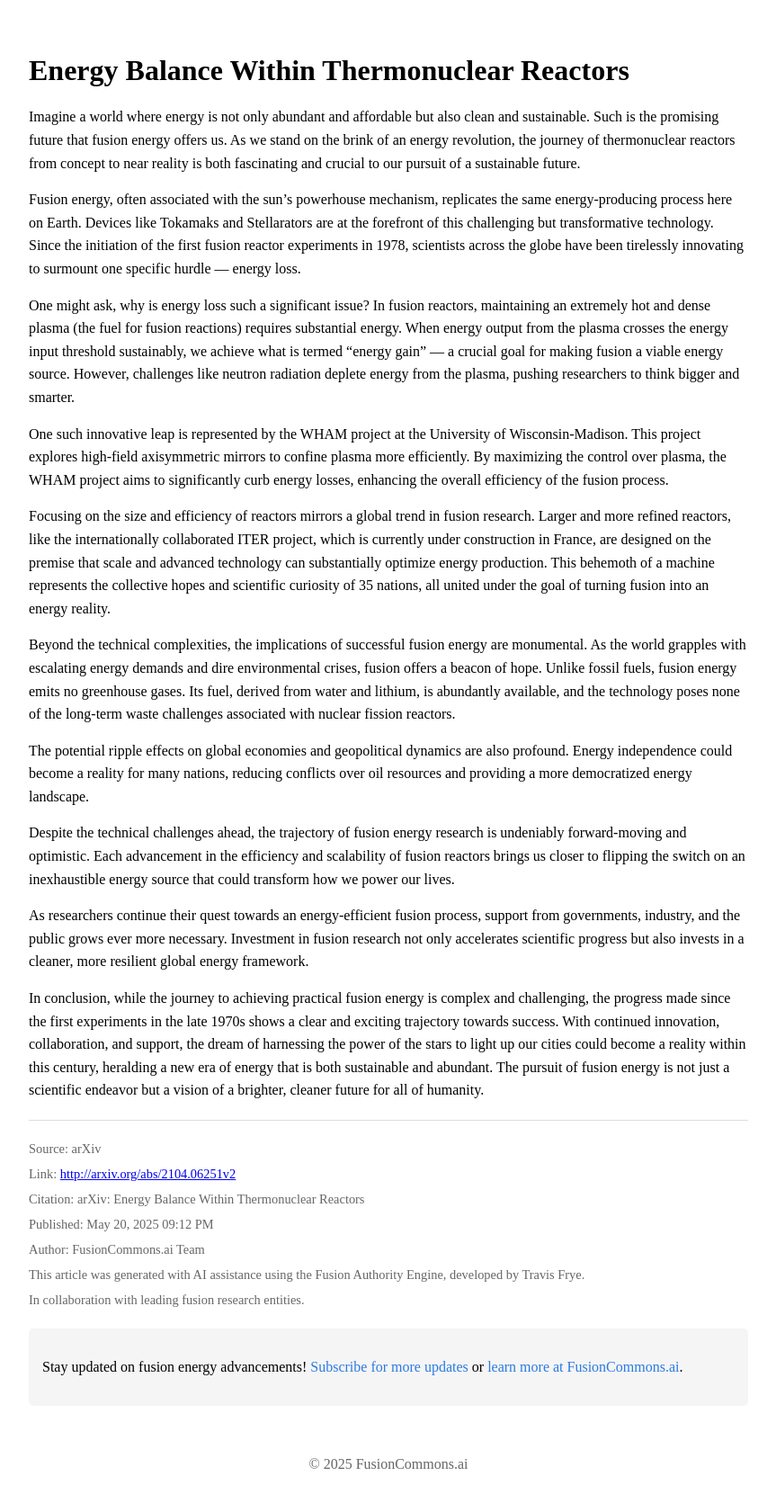
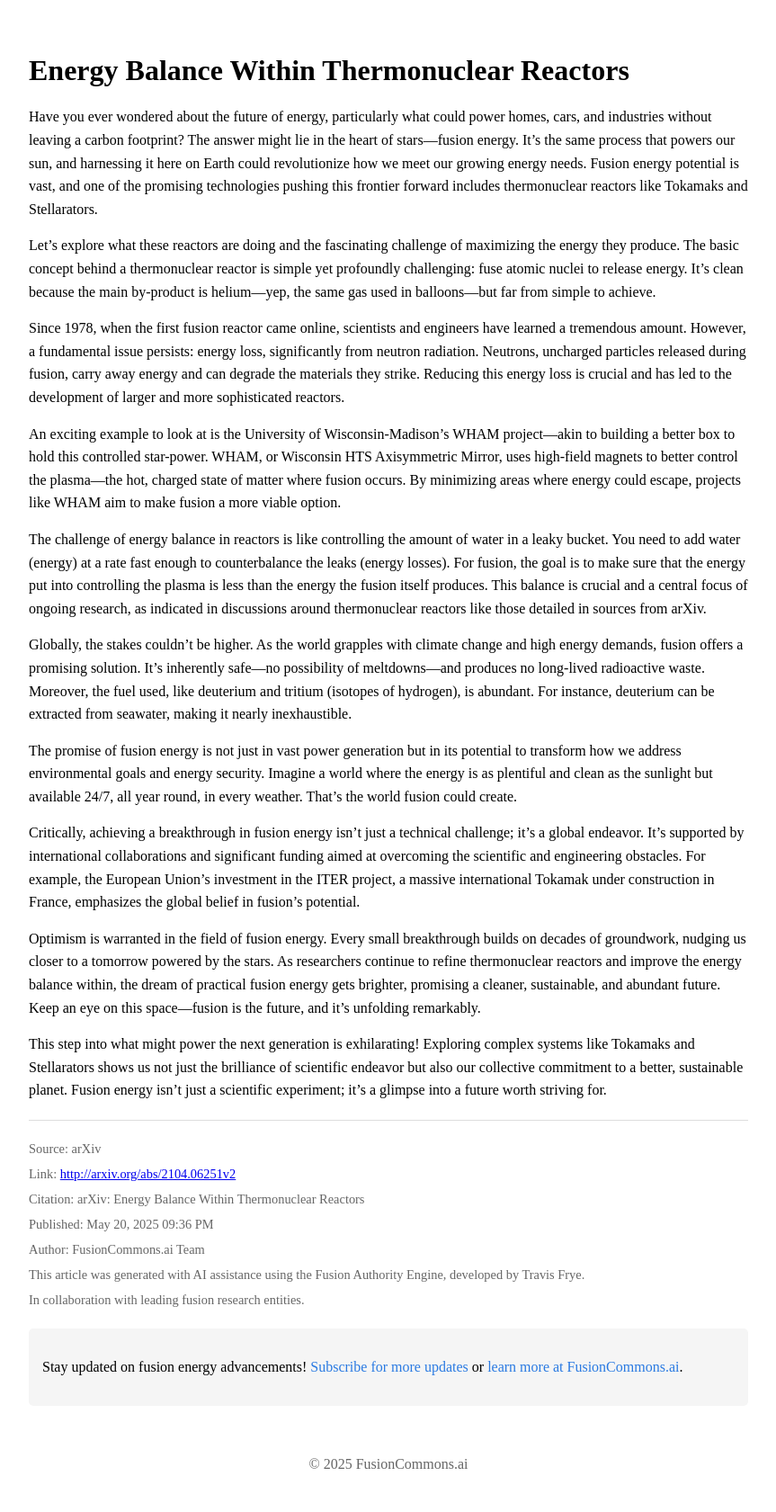
Before and after one commit to hyperpoint/hyperpoint.github.io, a Jekyll site: the page built from _posts/2021-04-01-11953544f67835b8c88834488b6dcaed-energy-balance-within-thermonuclear-reactors.md, in a window 1280 px wide. Shown: the part 201-1882 px from the top of the page at 90% size, without its empty margins (208-1071 px from the left). Built offline with Jekyll 4.4.1, drawn with Linux system fonts in a browser that asks for light colours.

Commit message:
Update blog post: Energy Balance Within Thermonuclear Reactors

```diff
--- a/_posts/2021-04-01-11953544f67835b8c88834488b6dcaed-energy-balance-within-thermonuclear-reactors.md
+++ b/_posts/2021-04-01-11953544f67835b8c88834488b6dcaed-energy-balance-within-thermonuclear-reactors.md
@@ -12,22 +12,22 @@ link: "http://arxiv.org/abs/2104.06251v2"
 citation: "arXiv: Energy Balance Within Thermonuclear Reactors"
 ---
 
-Imagine a world where energy is not only abundant and affordable but also clean and sustainable. Such is the promising future that fusion energy offers us. As we stand on the brink of an energy revolution, the journey of thermonuclear reactors from concept to near reality is both fascinating and crucial to our pursuit of a sustainable future.
+Have you ever wondered about the future of energy, particularly what could power homes, cars, and industries without leaving a carbon footprint? The answer might lie in the heart of stars—fusion energy. It's the same process that powers our sun, and harnessing it here on Earth could revolutionize how we meet our growing energy needs. Fusion energy potential is vast, and one of the promising technologies pushing this frontier forward includes thermonuclear reactors like Tokamaks and Stellarators.
 
-Fusion energy, often associated with the sun's powerhouse mechanism, replicates the same energy-producing process here on Earth. Devices like Tokamaks and Stellarators are at the forefront of this challenging but transformative technology. Since the initiation of the first fusion reactor experiments in 1978, scientists across the globe have been tirelessly innovating to surmount one specific hurdle — energy loss.
+Let’s explore what these reactors are doing and the fascinating challenge of maximizing the energy they produce. The basic concept behind a thermonuclear reactor is simple yet profoundly challenging: fuse atomic nuclei to release energy. It's clean because the main by-product is helium—yep, the same gas used in balloons—but far from simple to achieve.
 
-One might ask, why is energy loss such a significant issue? In fusion reactors, maintaining an extremely hot and dense plasma (the fuel for fusion reactions) requires substantial energy. When energy output from the plasma crosses the energy input threshold sustainably, we achieve what is termed "energy gain" — a crucial goal for making fusion a viable energy source. However, challenges like neutron radiation deplete energy from the plasma, pushing researchers to think bigger and smarter.
+Since 1978, when the first fusion reactor came online, scientists and engineers have learned a tremendous amount. However, a fundamental issue persists: energy loss, significantly from neutron radiation. Neutrons, uncharged particles released during fusion, carry away energy and can degrade the materials they strike. Reducing this energy loss is crucial and has led to the development of larger and more sophisticated reactors.
 
-One such innovative leap is represented by the WHAM project at the University of Wisconsin-Madison. This project explores high-field axisymmetric mirrors to confine plasma more efficiently. By maximizing the control over plasma, the WHAM project aims to significantly curb energy losses, enhancing the overall efficiency of the fusion process.
+An exciting example to look at is the University of Wisconsin-Madison’s WHAM project—akin to building a better box to hold this controlled star-power. WHAM, or Wisconsin HTS Axisymmetric Mirror, uses high-field magnets to better control the plasma—the hot, charged state of matter where fusion occurs. By minimizing areas where energy could escape, projects like WHAM aim to make fusion a more viable option.
 
-Focusing on the size and efficiency of reactors mirrors a global trend in fusion research. Larger and more refined reactors, like the internationally collaborated ITER project, which is currently under construction in France, are designed on the premise that scale and advanced technology can substantially optimize energy production. This behemoth of a machine represents the collective hopes and scientific curiosity of 35 nations, all united under the goal of turning fusion into an energy reality.
+The challenge of energy balance in reactors is like controlling the amount of water in a leaky bucket. You need to add water (energy) at a rate fast enough to counterbalance the leaks (energy losses). For fusion, the goal is to make sure that the energy put into controlling the plasma is less than the energy the fusion itself produces. This balance is crucial and a central focus of ongoing research, as indicated in discussions around thermonuclear reactors like those detailed in sources from arXiv.
 
-Beyond the technical complexities, the implications of successful fusion energy are monumental. As the world grapples with escalating energy demands and dire environmental crises, fusion offers a beacon of hope. Unlike fossil fuels, fusion energy emits no greenhouse gases. Its fuel, derived from water and lithium, is abundantly available, and the technology poses none of the long-term waste challenges associated with nuclear fission reactors.
+Globally, the stakes couldn’t be higher. As the world grapples with climate change and high energy demands, fusion offers a promising solution. It’s inherently safe—no possibility of meltdowns—and produces no long-lived radioactive waste. Moreover, the fuel used, like deuterium and tritium (isotopes of hydrogen), is abundant. For instance, deuterium can be extracted from seawater, making it nearly inexhaustible.
 
-The potential ripple effects on global economies and geopolitical dynamics are also profound. Energy independence could become a reality for many nations, reducing conflicts over oil resources and providing a more democratized energy landscape.
+The promise of fusion energy is not just in vast power generation but in its potential to transform how we address environmental goals and energy security. Imagine a world where the energy is as plentiful and clean as the sunlight but available 24/7, all year round, in every weather. That’s the world fusion could create.
 
-Despite the technical challenges ahead, the trajectory of fusion energy research is undeniably forward-moving and optimistic. Each advancement in the efficiency and scalability of fusion reactors brings us closer to flipping the switch on an inexhaustible energy source that could transform how we power our lives.
+Critically, achieving a breakthrough in fusion energy isn’t just a technical challenge; it’s a global endeavor. It’s supported by international collaborations and significant funding aimed at overcoming the scientific and engineering obstacles. For example, the European Union’s investment in the ITER project, a massive international Tokamak under construction in France, emphasizes the global belief in fusion’s potential.
 
-As researchers continue their quest towards an energy-efficient fusion process, support from governments, industry, and the public grows ever more necessary. Investment in fusion research not only accelerates scientific progress but also invests in a cleaner, more resilient global energy framework.
+Optimism is warranted in the field of fusion energy. Every small breakthrough builds on decades of groundwork, nudging us closer to a tomorrow powered by the stars. As researchers continue to refine thermonuclear reactors and improve the energy balance within, the dream of practical fusion energy gets brighter, promising a cleaner, sustainable, and abundant future. Keep an eye on this space—fusion is the future, and it's unfolding remarkably.
 
-In conclusion, while the journey to achieving practical fusion energy is complex and challenging, the progress made since the first experiments in the late 1970s shows a clear and exciting trajectory towards success. With continued innovation, collaboration, and support, the dream of harnessing the power of the stars to light up our cities could become a reality within this century, heralding a new era of energy that is both sustainable and abundant. The pursuit of fusion energy is not just a scientific endeavor but a vision of a brighter, cleaner future for all of humanity.
+This step into what might power the next generation is exhilarating! Exploring complex systems like Tokamaks and Stellarators shows us not just the brilliance of scientific endeavor but also our collective commitment to a better, sustainable planet. Fusion energy isn’t just a scientific experiment; it’s a glimpse into a future worth striving for.
```
Also changed, not shown: other parts of _posts/2021-04-01-11953544f67835b8c88834488b6dcaed-energy-balance-within-thermonuclear-reactors.md (+1 -1 lines).
